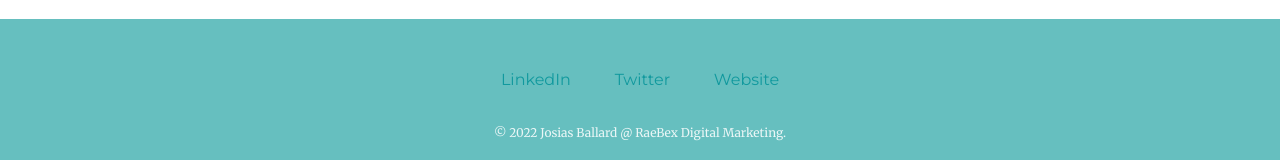
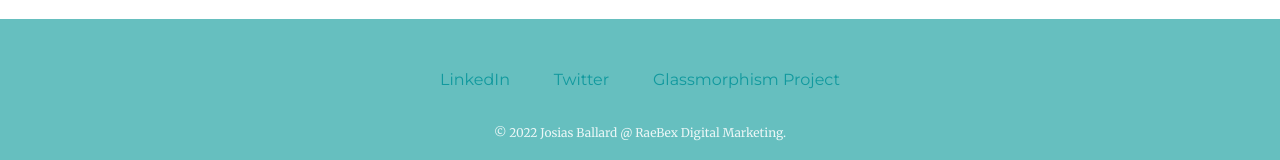
Before and after one commit to RaeBexDesign/cv-css, a plain HTML site: page index.html in a window 1280 px wide. Shown: the part 2499-2659 px from the top of the page. Drawn offline with Linux system fonts and the light colour scheme.

Commit message:
Added Glassmorphism Project

```diff
--- a/index.html
+++ b/index.html
@@ -64,7 +64,7 @@
   <div class="bottom-container">
     <a class="footer-link" href="https://www.linkedin.com/">LinkedIn</a>
     <a class="footer-link" href="https://twitter.com/">Twitter</a>
-    <a class="footer-link" href="https://www.appbrewery.co/">Website</a>
+    <a class="footer-link" href="https://raebexdesign.github.io/glassmorphism/">Glassmorphism Project</a>
     <p class="copyright">© 2022 Josias Ballard @ RaeBex Digital Marketing.</p>
   </div>
 
```
